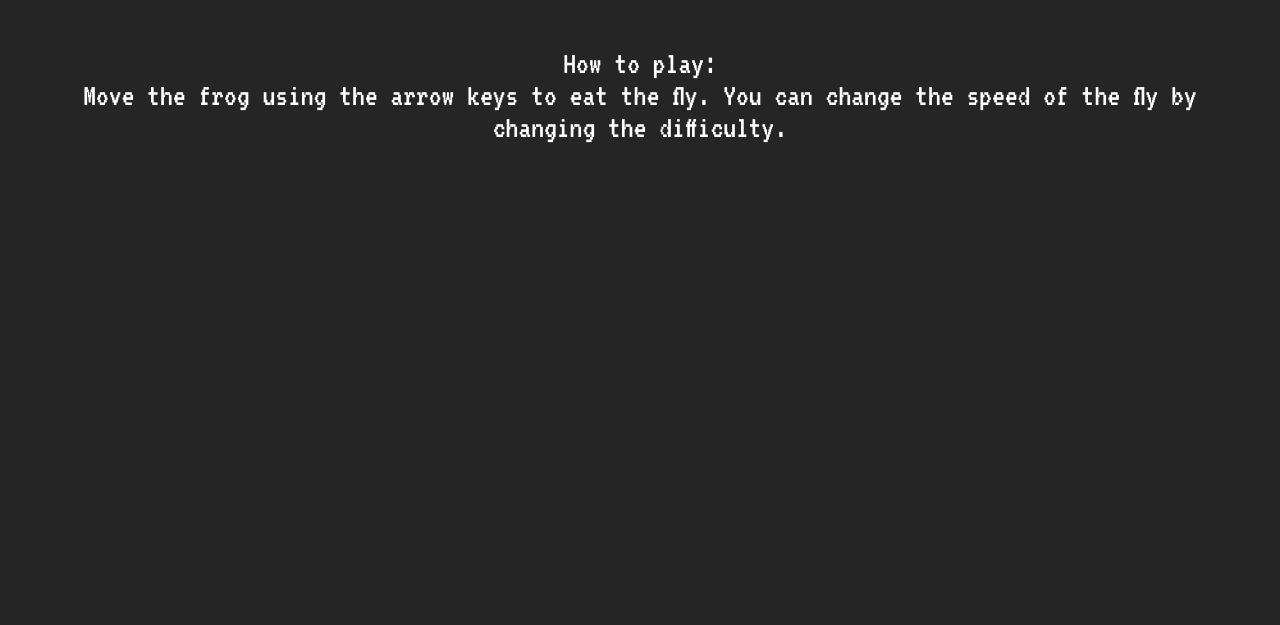
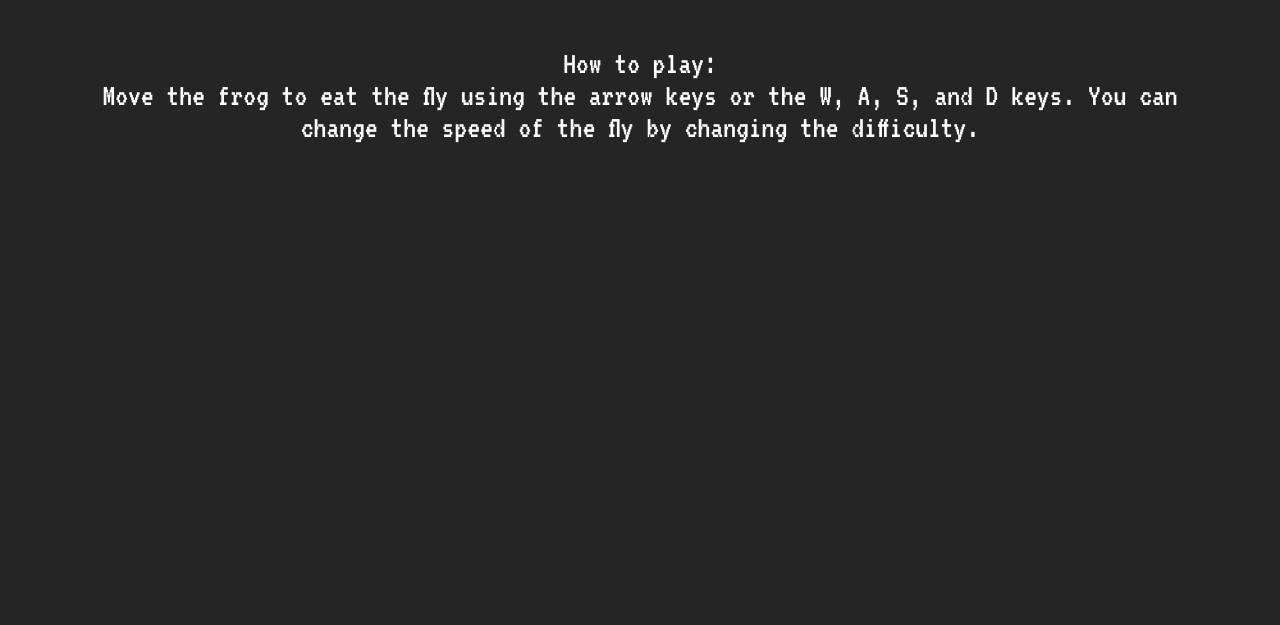
Before and after one commit to theneurocoder/fly-eater, a plain HTML site: page index.html in a window 1280 px wide. Shown: the part 175-800 px from the top of the page. Drawn offline with Linux system fonts and the light colour scheme.

Commit message:
Updated instructions.

```diff
--- a/index.html
+++ b/index.html
@@ -34,8 +34,8 @@
 
     <p id="instructions">
       How to play:<br />
-      Move the frog using the arrow keys to eat the fly. You can change the
-      speed of the fly by changing the difficulty.
+      Move the frog to eat the fly using the arrow keys or the W, A, S, and D
+      keys. You can change the speed of the fly by changing the difficulty.
     </p>
   </body>
 </html>
```
